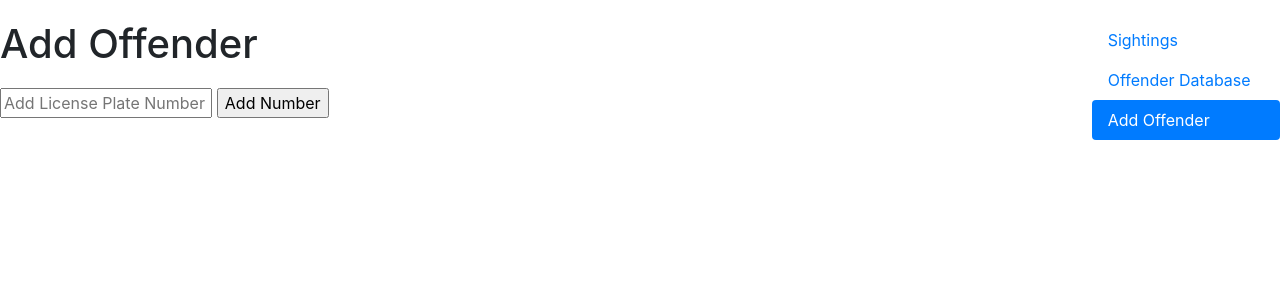
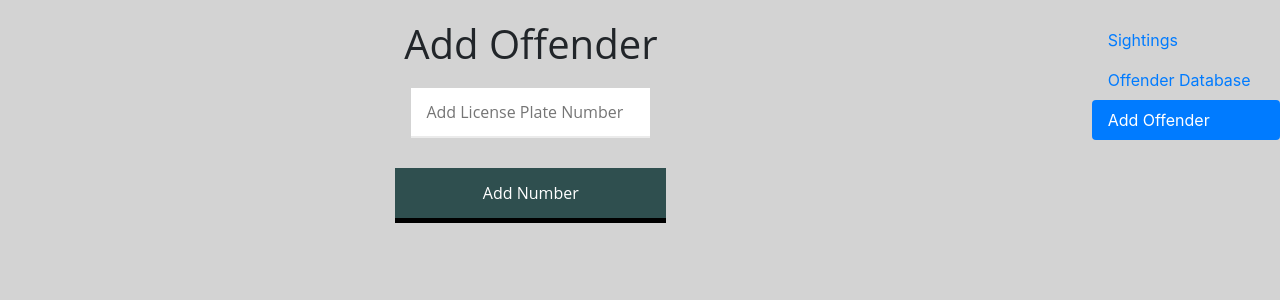
Before and after one commit to siddharthnishtala/CarCrimeDetector, a Django app: page /addcrimedata/ in a window 1280 px wide. Shown: the top 300 px of the page. Run offline with Django 3.2, Linux system fonts and the light colour scheme; the visitor is signed in with stand-in values (Sample User, id 1); some libraries are stand-ins or nearby versions.

Commit message:
added styling

```diff
--- /dev/null
+++ b/Reporter/static/styles.css
@@ -0,0 +1,72 @@
+#signup{
+			padding: 40px;
+			margin-top: 70px;
+			margin-left: auto;
+			margin-right: auto;
+			width: 340px;
+			background-color: #fff;
+			box-shadow: 0 1px 5px rgba(0, 0, 0, 0.25);
+		}
+
+.input {
+	width: 75%;
+    height: 50px;
+    display: block;
+    margin: 0 auto 15px;
+	padding: 0 15px;
+	border: none;
+	border-bottom: 2px solid #ebebeb;
+		}
+
+h1, input {
+	font-family: "Open Sans", Helvetica, sans-serif;
+    	}
+
+		body {
+			background-color: lightgray;
+		}
+
+		.inputButtonsign {
+			position: relative;
+			width: 85%;
+			height: 50px;
+			display: block;
+			margin: 30px auto 30px;
+			color: white;
+			background-color:darkslategrey;
+			border: none;
+			box-shadow: 0 5px 0 black;
+		}
+
+		.input:focus {
+			outline: none;
+			border-bottom-color: darkgray !important;
+		}
+
+		.input:hover {
+			border-bottom-color: #dcdcdc;
+		}
+
+		.input:invalid {
+			box-shadow: none;
+		}
+
+		.inputButtonsign:hover {
+			top: 2px;
+			box-shadow: 0 3px 0 black;
+		}
+
+ 		.inputButtonsign:active {
+			top: 5px;
+			box-shadow: none;
+		}
+
+		.inputButtonsign:focus {
+			outline: none;
+		}
+
+#addNumber{
+	width: 30%;
+				margin-left: auto;
+			margin-right: auto;
+}
--- a/Reporter/templates/LocBasedHome.html
+++ b/Reporter/templates/LocBasedHome.html
@@ -21,7 +21,7 @@
 			background-color: #dddddd;
 		}
 	</style>
-
+	<link href='{% static "styles.css" %}' rel="stylesheet">
 	<link rel="stylesheet" href="https://maxcdn.bootstrapcdn.com/bootstrap/4.1.0/css/bootstrap.min.css">
 	<script src="https://ajax.googleapis.com/ajax/libs/jquery/3.3.1/jquery.min.js"></script>
 	<script src="https://maxcdn.bootstrapcdn.com/bootstrap/3.3.7/js/bootstrap.min.js"></script>
--- a/Reporter/templates/addNumber.html
+++ b/Reporter/templates/addNumber.html
@@ -8,6 +8,7 @@
 	<script src="https://ajax.googleapis.com/ajax/libs/jquery/3.3.1/jquery.min.js"></script>
 	<script src="https://maxcdn.bootstrapcdn.com/bootstrap/3.3.7/js/bootstrap.min.js"></script>
 	<script src='{% static "geolocation.js" %}'></script>
+	<link href='{% static "styles.css" %}' rel="stylesheet">
 </head>
 <body>
 	<div style="margin: 20px;"></div>
@@ -15,9 +16,9 @@
 		<div class="col-md-10">
 			<form id="addNumber" method="post" action="/addcrimedata/">
         		{% csrf_token %}
-        		<h1 id="add1">Add Offender</h1>
+        		<h1 id="add1" style="text-align: center;"> Add Offender</h1>
 				<div style="margin: 20px;"></div>
-				<input name="plate" type="text" style="width: 20%;" placeholder="Add License Plate Number" required="required" class="input pass"/>
+				<input name="plate" type="text" placeholder="Add License Plate Number" required="required" class="input pass"/>
 				<input type="submit" value="Add Number" class="inputButtonsign"/>
     		</form>
 		</div>
--- a/Reporter/templates/home.html
+++ b/Reporter/templates/home.html
@@ -6,6 +6,7 @@
     <title> Home | Car Crime Reporter </title>
     <script src="https://ajax.googleapis.com/ajax/libs/jquery/3.3.1/jquery.min.js"></script>
     <script src='{% static "geolocation.js" %}'></script>
+	<link href='{% static "styles.css" %}' rel="stylesheet">
 
 </head>
 <body>
--- a/Reporter/templates/image.html
+++ b/Reporter/templates/image.html
@@ -3,6 +3,7 @@
 <head>
     <meta charset="UTF-8">
     <title> {{ sighting.license_number }} </title>
+	<link href='{% static "styles.css" %}' rel="stylesheet">
 </head>
 <body>
     <img src="{{ sighting.image.url }}" />
--- a/Reporter/templates/landing.html
+++ b/Reporter/templates/landing.html
@@ -1,13 +1,17 @@
 <!-- Reporter/templates/landing.html -->
 <!DOCTYPE html>
+{% load staticfiles %}
 <head>
     <meta charset="UTF-8">
     <title> Login | Car Crime Reporter </title>
+	<link href='{% static "styles.css" %}' rel="stylesheet">
 </head>
+
 <body>
+	<h1 style="text-align: center">Welcome to CarCrimeDetector</h1>
     <form id="signup" method="post" action="/">
         {% csrf_token %}
-        <h1 id="signh1">Login</h1>
+        <h1 id="signh1" style="text-align: center;">Login</h1>
         <input name="username" type="text" placeholder="Email username" required="required" class="input pass"/>
         <input name="password" type="password" placeholder="Enter password" required="required" class="input pass"/>
         <input type="submit" value="Login" class="inputButtonsign"/>
```
